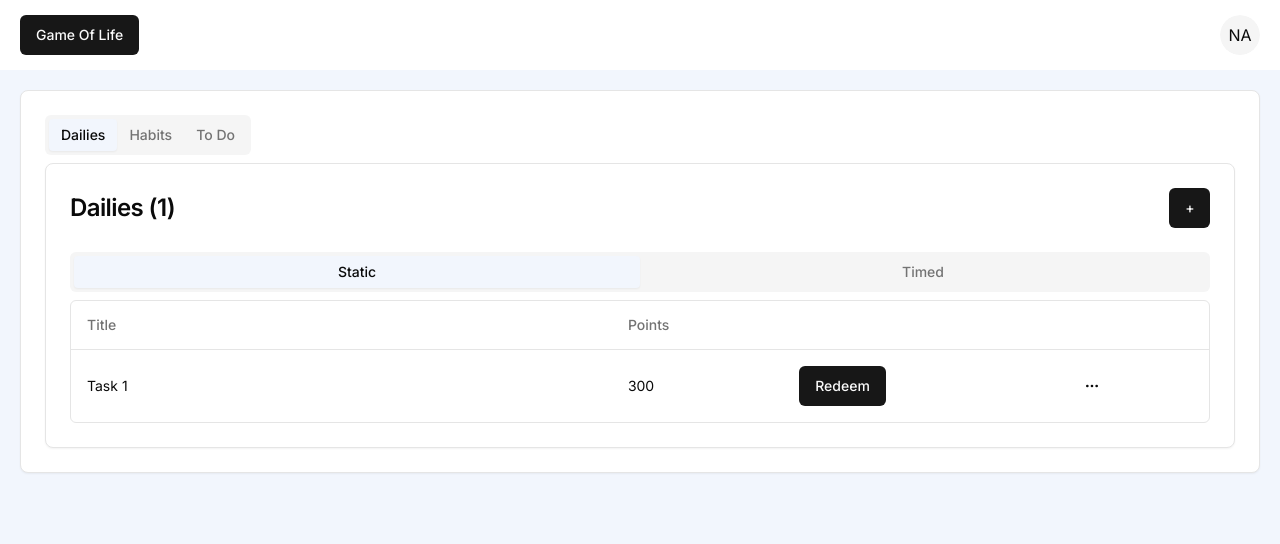
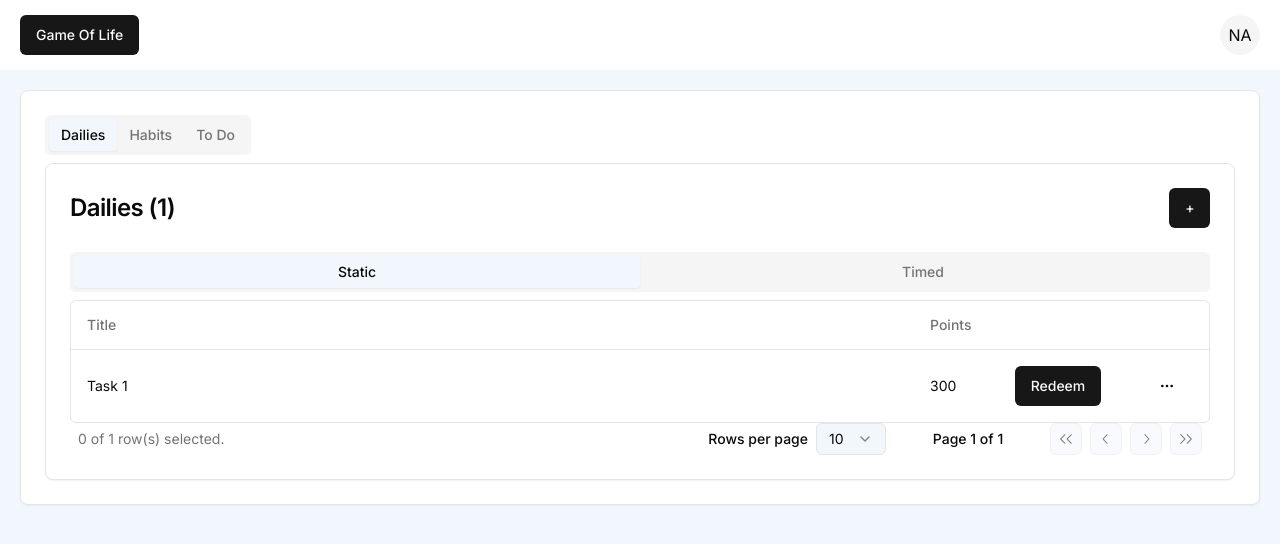
Before and after one commit to Fables7/Game-of-Life, a Next.js app: page /tasks in a window 1280 px wide. Shown: the top 544 px of the page. Built offline with nearby package versions, Linux system fonts and the light colour scheme.

Commit message:
Added pagination to table

```diff
--- /dev/null
+++ b/app/tasks/DataTablePagination.tsx
@@ -0,0 +1,97 @@
+import {
+  ChevronLeftIcon,
+  ChevronRightIcon,
+  DoubleArrowLeftIcon,
+  DoubleArrowRightIcon,
+} from "@radix-ui/react-icons";
+import { Table } from "@tanstack/react-table";
+
+import { Button } from "@/components/ui/button";
+import {
+  Select,
+  SelectContent,
+  SelectItem,
+  SelectTrigger,
+  SelectValue,
+} from "@/components/ui/select";
+
+interface DataTablePaginationProps<TData> {
+  table: Table<TData>;
+}
+
+export function DataTablePagination<TData>({
+  table,
+}: DataTablePaginationProps<TData>) {
+  return (
+    <div className="flex items-center justify-between px-2">
+      <div className="flex-1 text-sm text-muted-foreground">
+        {table.getFilteredSelectedRowModel().rows.length} of{" "}
+        {table.getFilteredRowModel().rows.length} row(s) selected.
+      </div>
+      <div className="flex items-center space-x-6 lg:space-x-8">
+        <div className="flex items-center space-x-2">
+          <p className="text-sm font-medium">Rows per page</p>
+          <Select
+            value={`${table.getState().pagination.pageSize}`}
+            onValueChange={(value) => {
+              table.setPageSize(Number(value));
+            }}
+          >
+            <SelectTrigger className="h-8 w-[70px]">
+              <SelectValue placeholder={table.getState().pagination.pageSize} />
+            </SelectTrigger>
+            <SelectContent side="top">
+              {[10, 20, 30, 40, 50].map((pageSize) => (
+                <SelectItem key={pageSize} value={`${pageSize}`}>
+                  {pageSize}
+                </SelectItem>
+              ))}
+            </SelectContent>
+          </Select>
+        </div>
+        <div className="flex w-[100px] items-center justify-center text-sm font-medium">
+          Page {table.getState().pagination.pageIndex + 1} of{" "}
+          {table.getPageCount()}
+        </div>
+        <div className="flex items-center space-x-2">
+          <Button
+            variant="outline"
+            className="hidden h-8 w-8 p-0 lg:flex"
+            onClick={() => table.setPageIndex(0)}
+            disabled={!table.getCanPreviousPage()}
+          >
+            <span className="sr-only">Go to first page</span>
+            <DoubleArrowLeftIcon className="h-4 w-4" />
+          </Button>
+          <Button
+            variant="outline"
+            className="h-8 w-8 p-0"
+            onClick={() => table.previousPage()}
+            disabled={!table.getCanPreviousPage()}
+          >
+            <span className="sr-only">Go to previous page</span>
+            <ChevronLeftIcon className="h-4 w-4" />
+          </Button>
+          <Button
+            variant="outline"
+            className="h-8 w-8 p-0"
+            onClick={() => table.nextPage()}
+            disabled={!table.getCanNextPage()}
+          >
+            <span className="sr-only">Go to next page</span>
+            <ChevronRightIcon className="h-4 w-4" />
+          </Button>
+          <Button
+            variant="outline"
+            className="hidden h-8 w-8 p-0 lg:flex"
+            onClick={() => table.setPageIndex(table.getPageCount() - 1)}
+            disabled={!table.getCanNextPage()}
+          >
+            <span className="sr-only">Go to last page</span>
+            <DoubleArrowRightIcon className="h-4 w-4" />
+          </Button>
+        </div>
+      </div>
+    </div>
+  );
+}
--- a/app/tasks/columns.tsx
+++ b/app/tasks/columns.tsx
@@ -40,7 +40,7 @@
     header: "Title",
     cell: ({ row }) => {
       return (
-        <div className="flex w-[200px] items-center">
+        <div className="flex w-[700px] items-center">
           <span>{row.getValue("title")}</span>
         </div>
       );
--- a/app/tasks/data-table.tsx
+++ b/app/tasks/data-table.tsx
@@ -1,6 +1,5 @@
 "use client";
 
-import * as React from "react";
 import {
   Table,
   TableBody,
@@ -12,11 +11,14 @@
 import {
   ColumnDef,
   SortingState,
+  flexRender,
+  getCoreRowModel,
+  getPaginationRowModel,
+  getSortedRowModel,
   useReactTable,
-  getCoreRowModel,
-  getSortedRowModel,
-  flexRender,
 } from "@tanstack/react-table";
+import * as React from "react";
+import { DataTablePagination } from "./DataTablePagination";
 
 interface DataTableProps<TData, TValue> {
   columns: ColumnDef<TData, TValue>[];
@@ -32,6 +34,7 @@
     data,
     columns,
     getCoreRowModel: getCoreRowModel(),
+    getPaginationRowModel: getPaginationRowModel(),
     onSortingChange: setSorting,
     getSortedRowModel: getSortedRowModel(),
     state: {
@@ -39,6 +42,7 @@
     },
   });
   return (
+    <div>
       <div className="rounded-md border">
         <Table>
           <TableHeader>
@@ -89,5 +93,7 @@
           </TableBody>
         </Table>
       </div>
+      <DataTablePagination table={table} />
+    </div>
   );
 }
--- a/app/tasks/page.tsx
+++ b/app/tasks/page.tsx
@@ -5,7 +5,6 @@
 import DailyTasks from "./components/DailyTasks";
 import Habits from "./components/HabitTasks";
 import ToDoTasks from "./components/ToDoTasks";
-
 
 const tasks: TaskType[] = [
   {
@@ -60,6 +59,96 @@
     ],
     category: "dailies",
   },
+  {
+    id: 7,
+    title: "Task 5",
+    tiers: [
+      { time: 60, points: 500 },
+      { time: 40, points: 2 },
+      { time: 20, points: 1 },
+    ],
+    category: "dailies",
+  },
+  {
+    id: 8,
+    title: "Task 6",
+    tiers: [
+      { time: 60, points: 500 },
+      { time: 40, points: 2 },
+      { time: 20, points: 1 },
+    ],
+    category: "dailies",
+  },
+  {
+    id: 9,
+    title: "Task 7",
+    tiers: [
+      { time: 60, points: 500 },
+      { time: 40, points: 2 },
+      { time: 20, points: 1 },
+    ],
+    category: "dailies",
+  },
+  {
+    id: 10,
+    title: "Task 8",
+    tiers: [
+      { time: 60, points: 500 },
+      { time: 40, points: 2 },
+      { time: 20, points: 1 },
+    ],
+    category: "dailies",
+  },
+  {
+    id: 11,
+    title: "Task 9",
+    tiers: [
+      { time: 60, points: 500 },
+      { time: 40, points: 2 },
+      { time: 20, points: 1 },
+    ],
+    category: "dailies",
+  },
+  {
+    id: 12,
+    title: "Task 10",
+    tiers: [
+      { time: 60, points: 500 },
+      { time: 40, points: 2 },
+      { time: 20, points: 1 },
+    ],
+    category: "dailies",
+  },
+  {
+    id: 13,
+    title: "Task 11",
+    tiers: [
+      { time: 60, points: 500 },
+      { time: 40, points: 2 },
+      { time: 20, points: 1 },
+    ],
+    category: "dailies",
+  },
+  {
+    id: 14,
+    title: "Task 11",
+    tiers: [
+      { time: 60, points: 500 },
+      { time: 40, points: 2 },
+      { time: 20, points: 1 },
+    ],
+    category: "dailies",
+  },
+  {
+    id: 15,
+    title: "Task 15",
+    tiers: [
+      { time: 60, points: 500 },
+      { time: 40, points: 2 },
+      { time: 20, points: 1 },
+    ],
+    category: "dailies",
+  },
 ];
 
 const TasksPage = () => {
--- a/package.json
+++ b/package.json
@@ -11,6 +11,7 @@
   "dependencies": {
     "@radix-ui/react-avatar": "^1.0.4",
     "@radix-ui/react-dropdown-menu": "^2.0.6",
+    "@radix-ui/react-icons": "^1.3.0",
     "@radix-ui/react-select": "^2.0.0",
     "@radix-ui/react-slot": "^1.0.2",
     "@radix-ui/react-switch": "^1.0.3",
```
Also changed, not shown: 1 other file (tests, documents, lock files or other folders).
